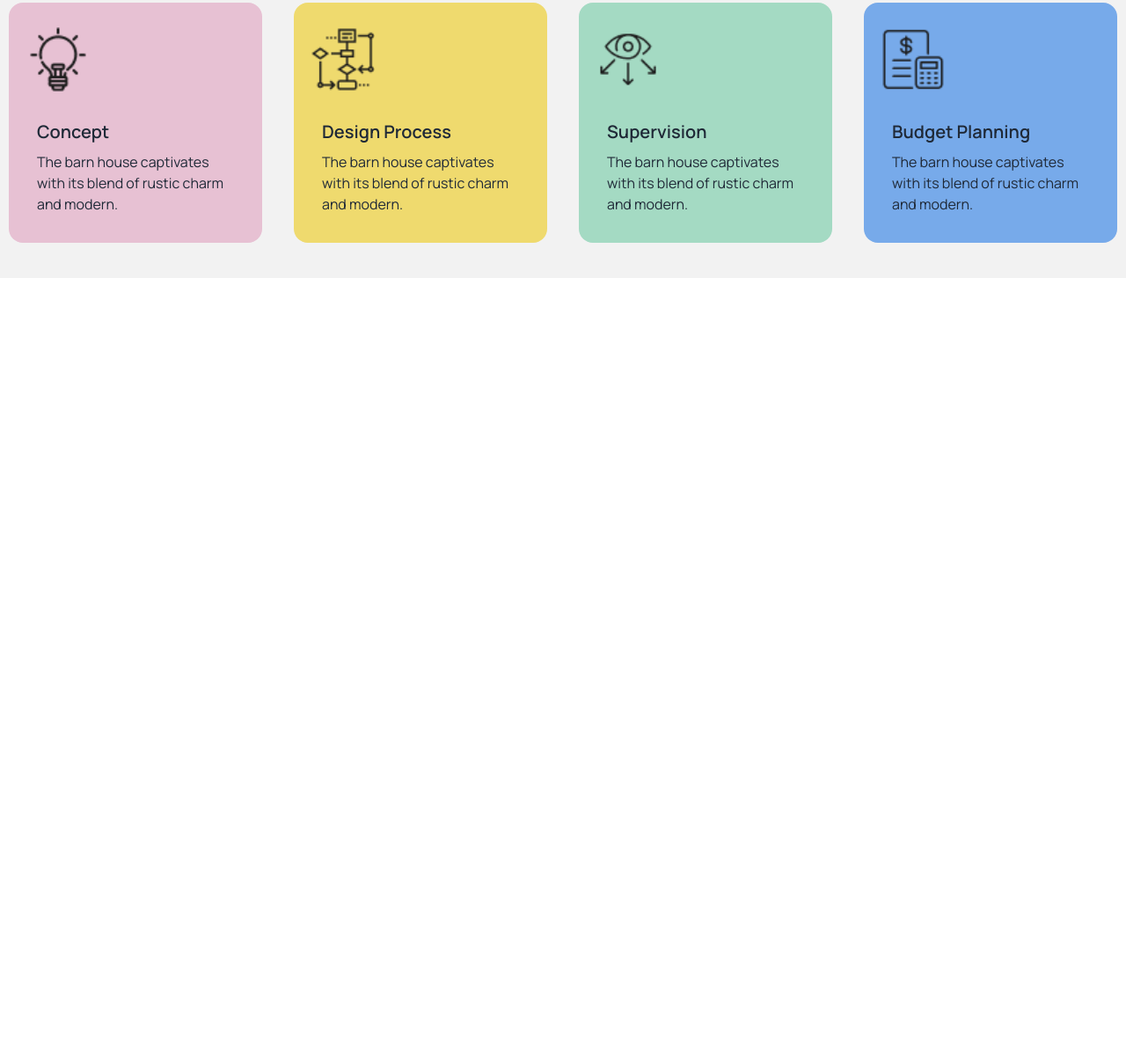
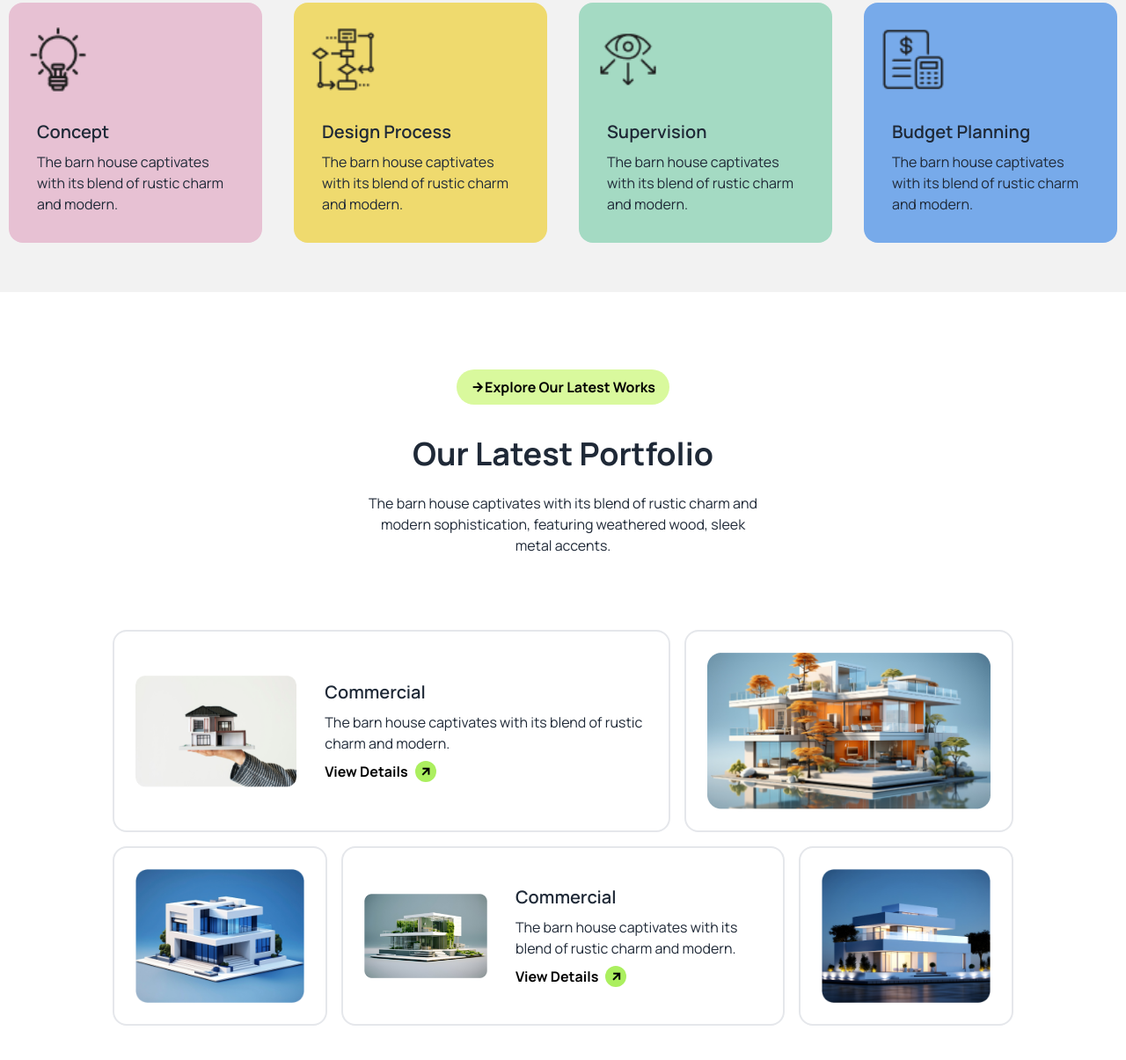
Before and after one commit to imdola/my, a plain HTML site: page index.html in a window 1280 px wide. Shown: the part 1567-2772 px from the top of the page at 88% size. Before the commit the page ends 1931 px from the top, so only its background shows below. Drawn offline with nearby package versions, Linux system fonts and the light colour scheme.

Commit message:
second commit.

```diff
--- a/index.html
+++ b/index.html
@@ -195,7 +195,7 @@
 
       <!-- Work Cards  -->
 
-      <div class="bg-base-200 pb-7 grid place-items-center gap-4 lg:grid-cols-4 lg:pb-10">
+      <div class="bg-base-200 pb-7 grid place-items-center gap-4 lg:grid-cols-4 lg:pb-14">
         <!-- card-1  -->
         <div class="card bg-[#E7C1D3] w-72">
           <img src="./images/concept.png" alt="" style="width: 25%;" class="mt-7 ml-5">
@@ -231,10 +231,80 @@
       </div>
     </div>
 
-    <br>
-    <br>
+
     <!-- ===============================Works Section Ends=======================-->
+
+    <!-- ====================Portfolio Section Starts============== -->
+  <div>
+    <div class="hero bg-white min-h-96 pt-7">
+      <div class="hero-content text-center flex flex-col items-center ">
+        <button class="mx-auto lg:mx-0 flex items-center bg-lime-200 text-black  font-bold px-4 py-2 rounded-full mb-5">
+          <i class="ri-arrow-right-line"></i>
+          Explore Our Latest Works
+        </button>
+        <div class="max-w-md">
+          <h2 class="text-center text-3xl lg:text-4xl font-bold">Our Latest Portfolio</h2>
+          <p class="py-6">
+            The barn house captivates with its blend of rustic charm and modern sophistication, featuring weathered
+            wood, sleek metal accents.
+          </p>
+        </div>
+      </div>
+    </div>
+    <div class="grid grid-cols-1 lg:grid-cols-8 gap-4 mx-auto max-w-screen-lg">
+
+
+      <div class="lg:col-span-5 bg-white rounded-2xl p-4 flex sm:flex-row flex-col items-center border-2 border-solid border-inherit">
+        <img src="./images/img1.png" alt="" class="w-96 sm:w-1/3 p-2 rounded-lg">
+        <div class="sm:ml-4 mt-4 sm:mt-0 text-center sm:text-left">
+          <h3 class="text-left ml-2 lg:text-xl font-semibold">Commercial</h3>
+          <p class="text-left ml-2 mt-2">The barn house captivates with its blend of rustic charm and modern. </p>
+          <button class="flex text-black ml-2 mt-2 font-bold  hover:text-gray-400">
+            View Details
+            <div class="ml-2 w-6 h-6  rounded-full flex items-center justify-center bg-[#ABEF5F] text-black">
+              <i class="ri-arrow-right-up-line"></i>
+            </div>
+          </button>
+        </div>
+      </div>
+
+
+      <div class="sm:col-span-3 bg-white rounded-2xl p-4 flex items-center justify-center border-2 border-solid border-inherit">
+        <img src="./images/img2.png" alt="Feature Image 2" class="w-full p-2 rounded-lg">
+      </div>
+
+
+      <div class="lg:col-span-2 bg-white rounded-2xl p-4 flex items-center justify-center border-2 border-solid border-inherit">
+        <img src="./images/img3.png" alt="Feature Image 3" class="w-full p-2 rounded-lg">
+      </div>
+
+
+      <div class="sm:col-span-4 bg-white  rounded-2xl p-4 flex sm:flex-row flex-col items-center border-2 border-solid border-inherit">
+        <img src="./images/img4.png" alt="Feature Image 4" class="w-96 sm:w-1/3 p-2 rounded-lg">
+        <div class="sm:ml-4 mt-4 sm:mt-0 text-center sm:text-left">
+          <h3 class="text-left ml-2 lg:text-xl font-semibold">Commercial</h3>
+          <p class="text-left ml-2 mt-2">The barn house captivates with its blend of rustic charm and modern. </p>
+          <button class="flex text-black ml-2 mt-2 font-bold  hover:text-gray-400">
+            View Details
+            <div class="ml-2 w-6 h-6  rounded-full flex items-center justify-center bg-[#ABEF5F] text-black">
+              <i class="ri-arrow-right-up-line"></i>
+            </div>
+          </button>
+        </div>
+      </div>
+
+
+      <div class="sm:col-span-2 bg-white rounded-2xl p-4 flex items-center justify-center border-2 border-solid border-inherit">
+        <img src="./images/img5.png" alt="Feature Image 5" class="w-full p-2 rounded-lg">
+      </div>
+
+    </div>
+  </div>
+  <br>
+  <br>
+  <!-- ===============================Portfolio Section Ends=======================-->
   </main>
+
   <!-- ===============================Main Section Ends=========================== -->
 
   <!-- ===============================Footer Section Starts======================= -->
```
Also changed, not shown: images/question-2.png (added), 1 other file.
